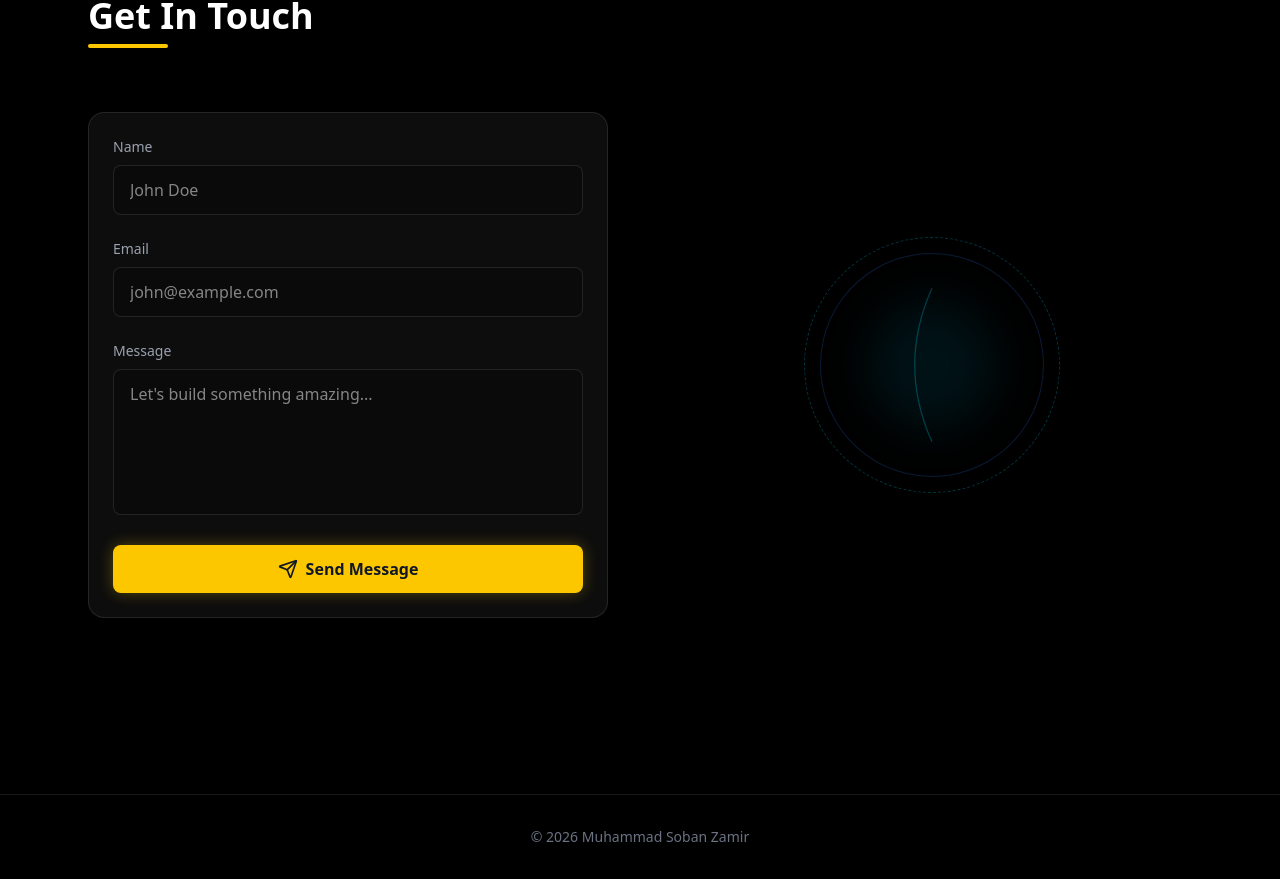
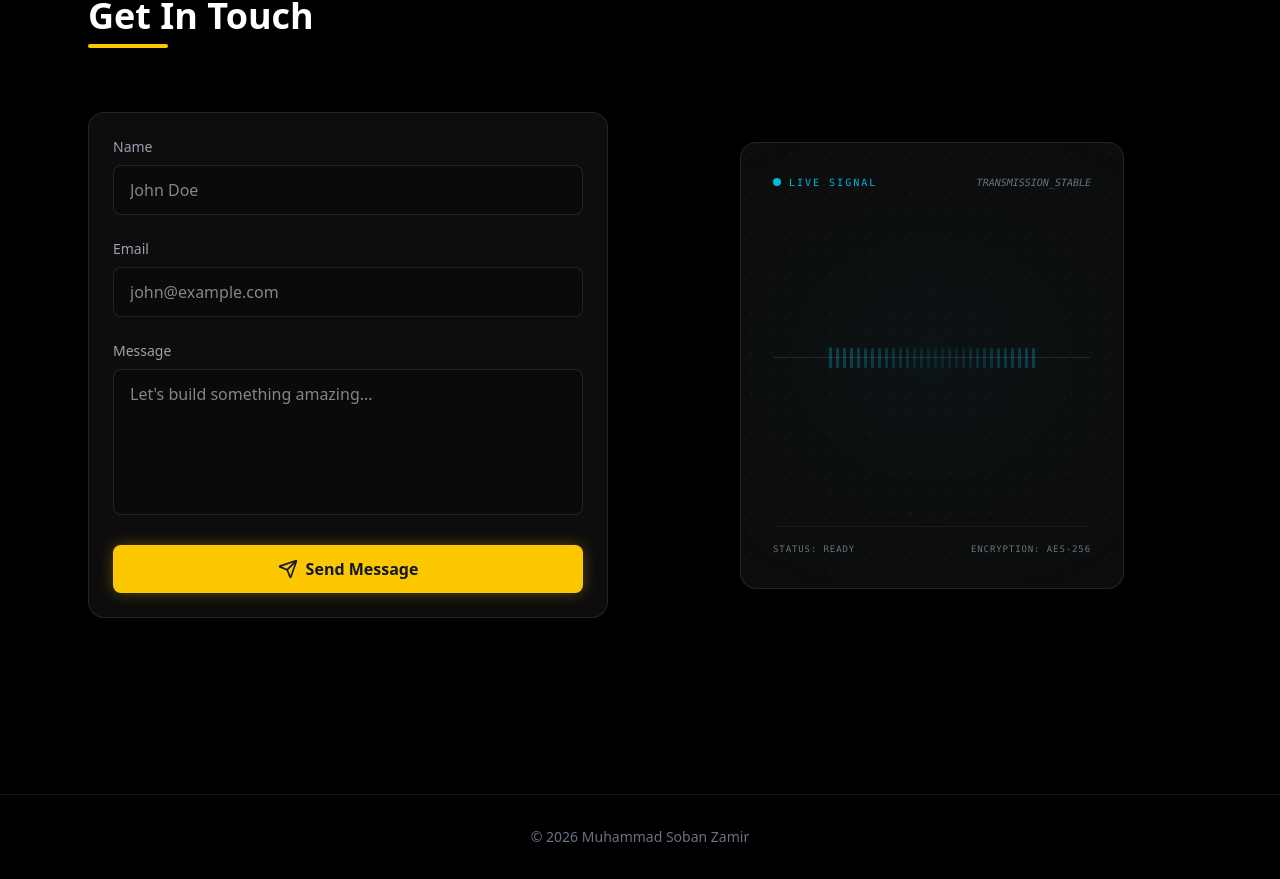
Before and after one commit to soban-zamir/soban-zamir.github.io, a React (Vite) app: page / in a window 1280 px wide. Shown: the part 5130-6009 px from the top of the page. Built offline with nearby package versions, Linux system fonts and the light colour scheme.

Commit message:
Update App.tsx

```diff
--- a/src/App.tsx
+++ b/src/App.tsx
@@ -209,6 +209,35 @@ const MovingGrid = () => {
   );
 };
 
+const SoundwaveVisualizer = () => {
+  return (
+    <div className="relative flex items-center justify-center h-64 w-full gap-[4px]">
+      {/* Background Glow */}
+      <div className="absolute w-64 h-32 bg-cyan-500/10 blur-[100px] rounded-full" />
+
+      {/* Visualizer Bars */}
+      {[...Array(30)].map((_, i) => (
+        <motion.div
+          key={i}
+          className="w-[3px] bg-cyan-500/40 rounded-full"
+          animate={{
+            height: [20, Math.random() * 100 + 40, 20],
+            opacity: [0.3, 0.7, 0.3]
+          }}
+          transition={{
+            duration: 1.5,
+            repeat: Infinity,
+            delay: i * 0.05,
+            ease: "easeInOut"
+          }}
+        />
+      ))}
+
+      {/* The "Zero Axis" Line */}
+      <div className="absolute w-full h-[1px] bg-white/10" />
+    </div>
+  );
+};
 
 export default function App() {
   const [quote, setQuote] = useState(FUN_FACTS[0]);
@@ -664,12 +693,16 @@ return (
             <h2 className="text-3xl md:text-4xl font-bold text-white mb-2">Get In Touch</h2>
             <div className="h-1 w-20 bg-yellow-400 rounded-full"></div>
           </motion.div>
+
           <div className="grid grid-cols-1 lg:grid-cols-2 gap-16 items-center">
+            {/* Left Column: Form */}
             <motion.div initial={{ opacity: 0, x: -30 }} whileInView={{ opacity: 1, x: 0 }} viewport={{ once: true }}>
               <GlassCard>
                 {formStatus === 'success' ? (
                   <motion.div initial={{ opacity: 0, scale: 0.9 }} animate={{ opacity: 1, scale: 1 }} className="py-12 text-center space-y-4">
-                    <div className="w-16 h-16 bg-green-500/20 text-green-500 rounded-full flex items-center justify-center mx-auto mb-4"><CheckCircle2 className="w-10 h-10" /></div>
+                    <div className="w-16 h-16 bg-green-500/20 text-green-500 rounded-full flex items-center justify-center mx-auto mb-4">
+                      <CheckCircle2 className="w-10 h-10" />
+                    </div>
                     <h3 className="text-2xl font-bold text-white">Message Sent!</h3>
                     <p className="text-gray-400">Thanks for reaching out. I'll get back to you as soon as possible.</p>
                     <button onClick={() => setFormStatus('idle')} className="text-yellow-400 hover:text-yellow-300 font-medium underline underline-offset-4">Send another message</button>
@@ -696,14 +729,32 @@ return (
                 )}
               </GlassCard>
             </motion.div>
-            <motion.div initial={{ opacity: 0, scale: 0.8 }} whileInView={{ opacity: 1, scale: 1 }} viewport={{ once: true }} className="relative h-96 hidden lg:flex items-center justify-center">
-              <div className="relative w-64 h-64">
-                <motion.div animate={{ rotate: 360 }} transition={{ repeat: Infinity, duration: 20, ease: "linear" }} className="absolute inset-0 rounded-full border border-cyan-500/30 border-dashed" />
-                <motion.div animate={{ rotate: -360 }} transition={{ repeat: Infinity, duration: 25, ease: "linear" }} className="absolute inset-4 rounded-full border border-blue-500/20" />
-                <div className="absolute top-1/2 left-1/2 -translate-x-1/2 -translate-y-1/2 w-32 h-32 bg-cyan-500/10 rounded-full blur-xl" />
-                <svg className="absolute inset-0 w-full h-full" viewBox="0 0 100 100">
-                  <motion.path d="M 50 20 Q 70 50 50 80" fill="transparent" stroke="rgba(6, 182, 212, 0.3)" strokeWidth="0.5" animate={{ d: ["M 50 20 Q 70 50 50 80", "M 50 20 Q 30 50 50 80", "M 50 20 Q 70 50 50 80"] }} transition={{ repeat: Infinity, duration: 5, ease: "easeInOut" }} />
-                </svg>
+
+            {/* Right Column: NEW Signal Visualizer */}
+            <motion.div
+              initial={{ opacity: 0, x: 30 }}
+              whileInView={{ opacity: 1, x: 0 }}
+              viewport={{ once: true }}
+              className="hidden lg:flex items-center justify-center"
+            >
+              <div className="w-full max-w-sm bg-white/5 border border-white/10 backdrop-blur-xl rounded-2xl p-8 relative overflow-hidden shadow-2xl">
+                <div className="flex justify-between items-center mb-10">
+                  <div className="flex gap-2 items-center">
+                    <div className="w-2 h-2 bg-cyan-500 rounded-full animate-pulse" />
+                    <span className="text-[10px] font-mono text-cyan-500 uppercase tracking-[0.2em]">Live Signal</span>
+                  </div>
+                  <span className="text-[10px] font-mono text-gray-500 italic">TRANSMISSION_STABLE</span>
+                </div>
+
+                <SoundwaveVisualizer />
+
+                <div className="mt-10 pt-4 border-t border-white/5 flex justify-between items-center text-[9px] font-mono text-gray-500 uppercase tracking-widest">
+                  <span>Status: Ready</span>
+                  <span>Encryption: AES-256</span>
+                </div>
+                <div className="absolute inset-0 opacity-[0.03] pointer-events-none"
+                  style={{ backgroundImage: 'radial-gradient(#ffffff 1px, transparent 1px)', backgroundSize: '20px 20px' }}
+                />
               </div>
             </motion.div>
           </div>
```
